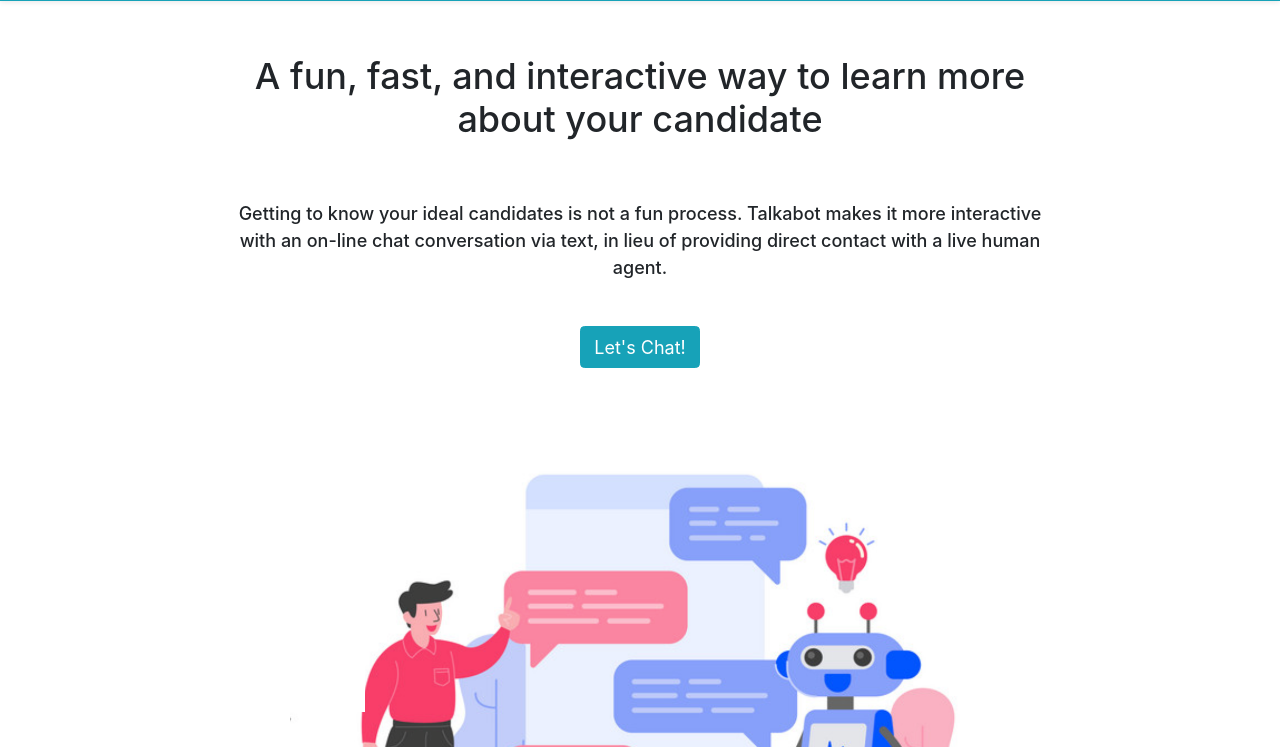
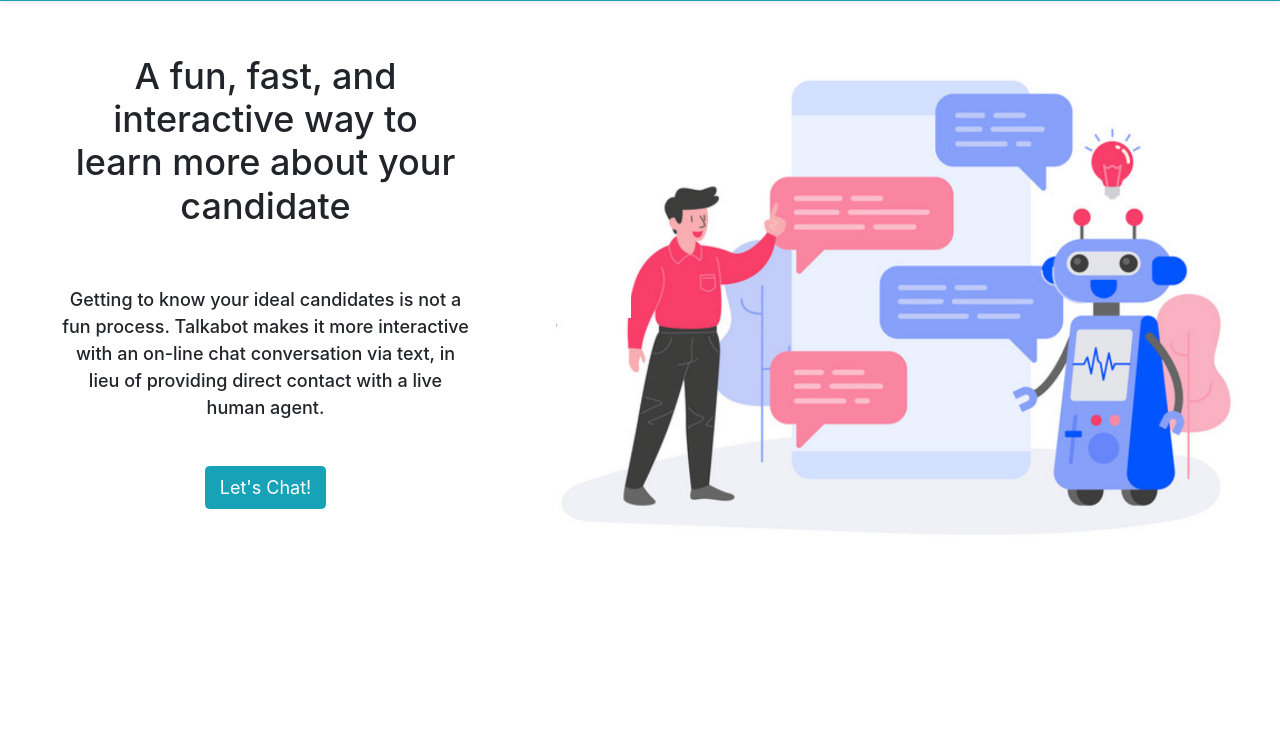
Before and after one commit to jamesberke/Talkabot, a website: page public/index.html in a window 1280 px wide. Shown: the part 53-800 px from the top of the page. Drawn offline with nearby package versions, Linux system fonts and the light colour scheme; a script that the page names is missing.

Commit message:
fixed row

```diff
--- a/public/css/styles.css
+++ b/public/css/styles.css
@@ -423,8 +423,6 @@
   padding-bottom: 8rem;
   flex-direction: column;
   align-items: center;
-  /* justify-content: center; */
-  /* background: linear-gradient(90deg, rgba(255, 255, 255, 0.1) 0%, rgba(255, 255, 255, 0.1) 100%), url("../assets/people.jpg"); */
   background-position: center center;
   background-repeat: no-repeat;
   background-size: cover;
@@ -437,6 +435,7 @@
   justify-content: center;
   align-items: center;
   flex-direction: column;
+  width: 40%;
 }
 .minty>.container > h2 {
   width: 80%;
--- a/public/index.html
+++ b/public/index.html
@@ -49,7 +49,7 @@
         </div>
       </header>
 
-      <div class="minty">
+      <div class="minty row w-100">
         <div class="container text-center">
           <h2 class="mb-1">A fun, fast, and interactive way to learn more about your candidate</h2>
           <div class="landing-text">Getting to know your ideal candidates is not a fun process. Talkabot makes it more interactive with an on-line chat conversation via text, in lieu of providing direct contact with a live human agent.</div>
```
